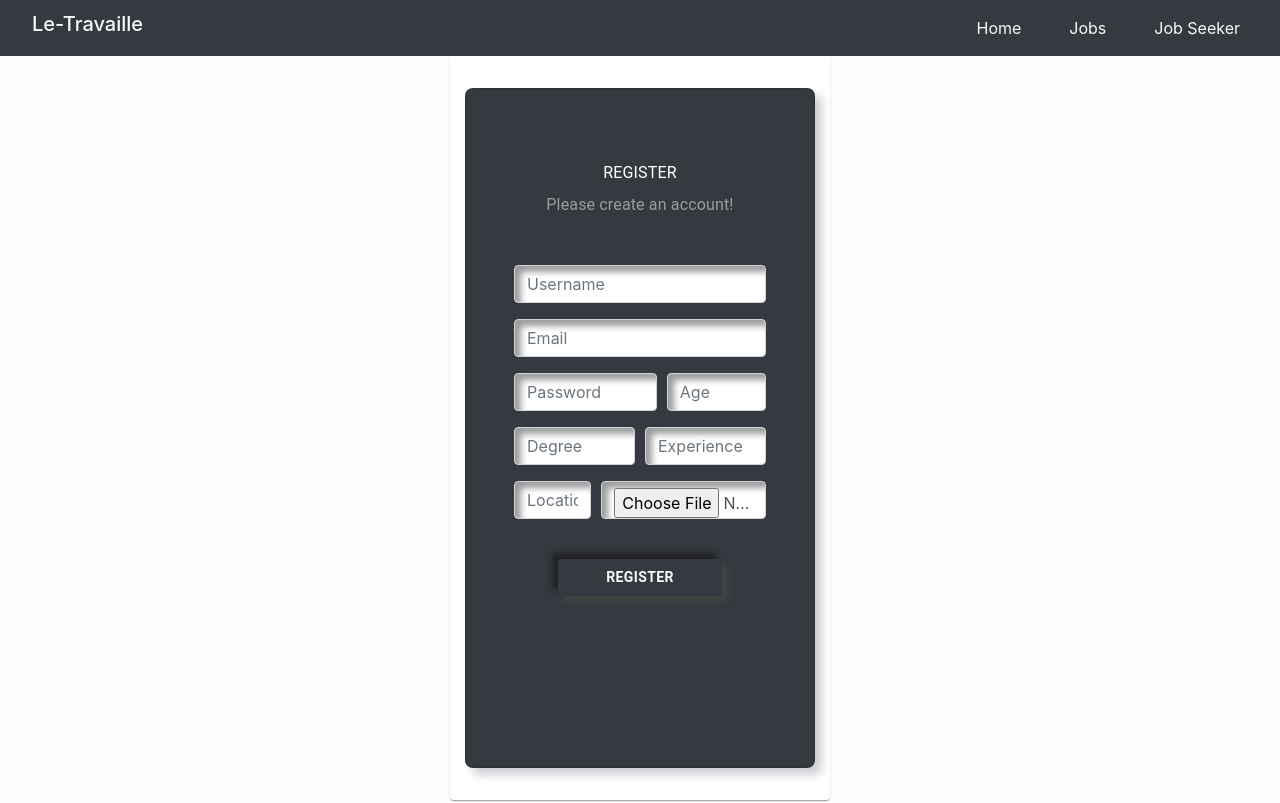
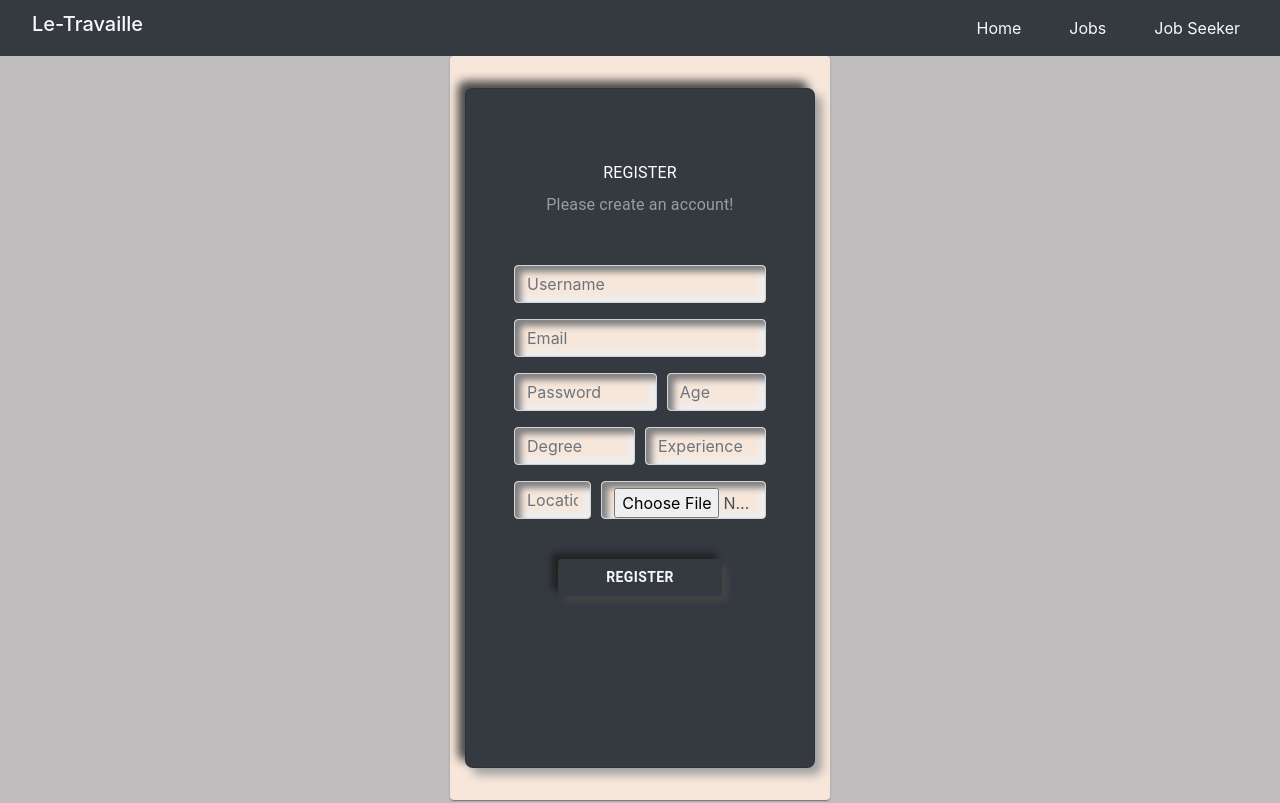
Before and after one commit to ChiomaSarah/Le-Travaille, a React (Create React App) app: page /auth/register in a window 1280 px wide. Shown: the top 803 px of the page. Built offline with nearby package versions, Linux system fonts and the light colour scheme.

Commit message:
build command and style modifications

```diff
--- a/src/App.css
+++ b/src/App.css
@@ -10,19 +10,19 @@
 }
 
 body {
-  background: #fefefe;
+  background: rgb(191, 189, 189);
 }
 
 input,
 textarea,
 #search {
-  background: #ecf0f3;
+  background: transparent;
   padding: 10px;
   padding-left: 20px;
   height: 50px;
   font-size: 14px;
   border-radius: 50px;
-  box-shadow: inset 6px 6px 6px rgb(156, 156, 156), inset -6px -6px 6px white;
+  box-shadow: inset 6px 6px 6px rgb(128, 128, 128), inset -6px -6px 6px #eee;
 }
 
 #search {
@@ -33,6 +33,7 @@ textarea,
   border-bottom: 1px #777 solid;
   padding-bottom: 10px;
   margin-bottom: 10px;
+  background: #f7e6da;
 }
 
 .wrapper {
@@ -47,7 +48,7 @@ textarea,
 .card {
   overflow: hidden;
   box-sizing: border-box;
-  box-shadow: 7px 7px 10px #cbced1, -7px -7px 10px white;
+  box-shadow: 7px 7px 10px #a2a1a1, -7px -7px 10px #474747;
   border-radius: 0.5rem;
   display: flex;
   flex-direction: column;
@@ -71,7 +72,7 @@ textarea,
   font-family: inherit;
   font-weight: bold;
   font-size: 1rem;
-  background: transparent;
+  background: #f7e6da;
   color: #343a40;
   border-radius: 0.5rem;
   transition: background 200ms ease-in, color 200ms ease-in;
@@ -90,11 +91,11 @@ textarea,
 
 .update-btn,
 .delete-btn {
-  background: transparent;
+  background: #f7e6da;
   color: #343a40;
   border-radius: 0.5rem;
   transition: background 200ms ease-in, color 200ms ease-in;
-  box-shadow: 6px 6px 6px #cbced1, -6px -6px 6px white;
+  box-shadow: 6px 6px 6px #a2a1a1, -6px -6px 6px rgb(164, 163, 163);
 }
 
 .update-btn:hover {
--- a/src/components/Footer.jsx
+++ b/src/components/Footer.jsx
@@ -16,7 +16,7 @@ function Footer() {
           <br />{" "}
           <Button
             className="btn btn-light footer-btn"
-            style={{ background: "#ddd" }}
+            style={{ background: "#f7e6da" }}
           >
             <a
               href="/auth/register"
--- a/src/components/jobSeeker/AuthForms.jsx
+++ b/src/components/jobSeeker/AuthForms.jsx
@@ -49,6 +49,7 @@ const AuthForms = () => {
         textColor="primary"
         onChange={handleChange}
         aria-label="disabled tabs example"
+        style={{background: "rgb(247, 230, 218)" }}
       >
         <Tab label="Register" style={{ margin: "0rem auto", width: "50%" }} />
         <Tab label="Login" style={{ margin: "0rem auto", width: "50%" }} />
--- a/src/components/jobSeeker/Login.jsx
+++ b/src/components/jobSeeker/Login.jsx
@@ -9,7 +9,7 @@ function Alert(props) {
 }
 
 const Login = (props) => {
-  const paperStyle = { width: 380, margin: "0rem auto", height: "73vh" };
+  const paperStyle = { width: 380, margin: "0 auto", height: "72vh", background: "rgb(247, 230, 218)" };
 
   const [email, setEmail] = useState("");
   const [password, setPassword] = useState("");
@@ -66,7 +66,7 @@ const Login = (props) => {
                     borderRadius: "0.5rem",
                     // width: "400px",
                     height: "65vh",
-                    marginTop: "-10.5rem",
+                    marginTop: "-8.5rem",
                   }}
                 >
                   <div className="card-body p-5 text-center">
@@ -91,6 +91,7 @@ const Login = (props) => {
                             name="email"
                             placeholder="Email"
                             onChange={(e) => setEmail(e.target.value)}
+                            style={{ background: "#f7e6da" }}
                           />
                         </div>
 
@@ -101,6 +102,7 @@ const Login = (props) => {
                             name="password"
                             placeholder="Password"
                             onChange={(e) => setPassword(e.target.value)}
+                            style={{ background: "#f7e6da" }}
                           />
                         </div>
 
--- a/src/components/jobSeeker/Register.jsx
+++ b/src/components/jobSeeker/Register.jsx
@@ -10,7 +10,7 @@ function Alert(props) {
 }
 
 const Register = (props) => {
-  const paperStyle = { width: 380, margin: "0 auto", height: "93vh" };
+  const paperStyle = { width: 380, margin: "0 auto", height: "93vh", background: "rgb(247, 230, 218)" };
 
   let history = useHistory();
 
@@ -112,6 +112,7 @@ const Register = (props) => {
                             placeholder="Username"
                             value={data.username}
                             onChange={handleChange("username")}
+                            style={{ background: "#f7e6da" }}
                           />
                         </div>
                         <div className="form-group form-white ">
@@ -122,6 +123,7 @@ const Register = (props) => {
                             placeholder="Email"
                             value={data.email}
                             onChange={handleChange("email")}
+                            style={{ background: "#f7e6da" }}
                           />
                         </div>
 
@@ -134,6 +136,7 @@ const Register = (props) => {
                               placeholder="Password"
                               value={data.password}
                               onChange={handleChange("password")}
+                              style={{ background: "#f7e6da" }}
                             />
                           </div>
                           <div className="form-group col-5 col-md-5">
@@ -145,6 +148,7 @@ const Register = (props) => {
                               placeholder="Age"
                               value={data.age}
                               onChange={handleChange("age")}
+                              style={{ background: "#f7e6da" }}
                             />
                           </div>
                         </div>
@@ -158,6 +162,7 @@ const Register = (props) => {
                               placeholder="Degree"
                               value={data.degree}
                               onChange={handleChange("degree")}
+                              style={{ background: "#f7e6da" }}
                             />
                           </div>
                           <div className="form-group col-6 col-md-6">
@@ -168,6 +173,7 @@ const Register = (props) => {
                               placeholder="Experience"
                               value={data.experience}
                               onChange={handleChange("experience")}
+                              style={{ background: "#f7e6da" }}
                             />
                           </div>
                         </div>
@@ -181,6 +187,7 @@ const Register = (props) => {
                               placeholder="Location"
                               value={data.location}
                               onChange={handleChange("location")}
+                              style={{ background: "#f7e6da" }}
                             />
                           </div>
                           <div className="form-group col-7 col-md-8">
@@ -190,6 +197,7 @@ const Register = (props) => {
                               accept=".jpg, .png, .jpeg"
                               name="image"
                               onChange={handleChange("image")}
+                              style={{ background: "#f7e6da" }}
                             />
                           </div>
                         </div>
--- a/src/components/ui/LoadingLoop.js
+++ b/src/components/ui/LoadingLoop.js
@@ -9,7 +9,6 @@ const LoadingLoop = () => {
         width: "200px",
         margin: "4rem auto",
         display: "block",
-        background: "transparent",
       }}
       alt="Loading..."
     />
```
Also changed, not shown: src/components/ui/Loader.gif, 1 other file (tests, documents, lock files or other folders).
